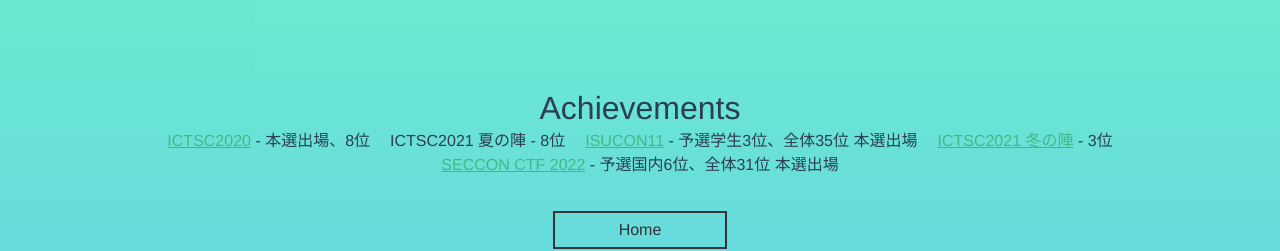
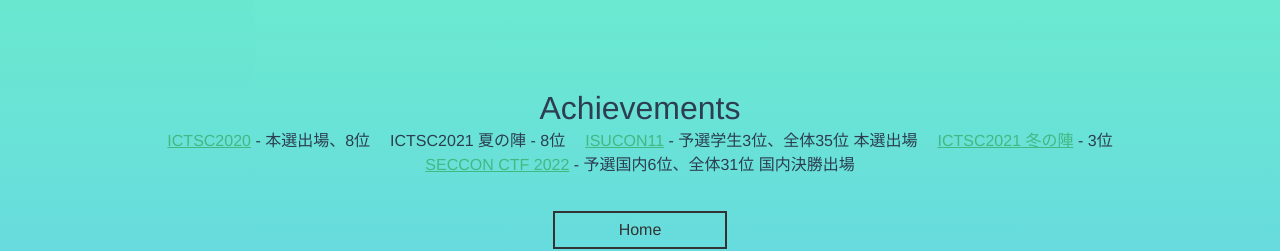
Before and after one commit to cskd8/cskd8.github.io, a Vue app: page /#/achievements in a window 1280 px wide. Shown: the part 160-411 px from the top of the page. Built offline with nearby package versions, Linux system fonts and the light colour scheme.

Commit message:
:bug: fix SECCON discription

```diff
--- a/src/pages/Achievements.vue
+++ b/src/pages/Achievements.vue
@@ -11,7 +11,7 @@
             <li>ICTSC2021 夏の陣 - 8位</li>
             <li><a href="https://isucon.net/archives/56021237.html">ISUCON11</a> - 予選学生3位、全体35位 本選出場</li>
             <li><a href="https://icttoracon.net/archives/8962">ICTSC2021 冬の陣</a> - 3位</li>
-            <li><a href="https://www.seccon.jp/2022/seccon_ctf/result_of_seccon_ctf_2022_quals.html">SECCON CTF 2022</a> - 予選国内6位、全体31位 本選出場</li>
+            <li><a href="https://www.seccon.jp/2022/seccon_ctf/result_of_seccon_ctf_2022_quals.html">SECCON CTF 2022</a> - 予選国内6位、全体31位 国内決勝出場</li>
           </ul>
           <br>
           <br>
```
